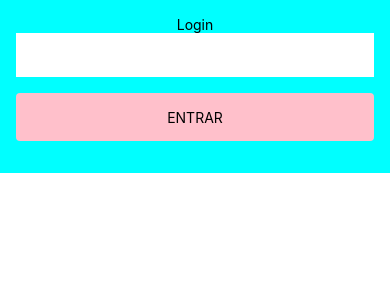
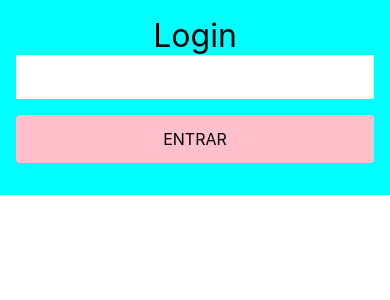
Before and after one commit to RoneryFilho/APP-VENDAS-ONLINE, a React Native app: screen / in a window 390 px wide. Shown: the top 300 px of the page. Built offline with nearby package versions, Linux system fonts and the light colour scheme.

Commit message:
adicionado shared text

```diff
--- a/src/App.tsx
+++ b/src/App.tsx
@@ -1,8 +1,5 @@
 import { SafeAreaView, Text} from 'react-native';
 import Login from './modules/login';
-import { LoginContainer } from './modules/login/styles/login.style';
-import Input from './shared/components/input/input';
-import Button from './shared/components/button/Button';
 
 
 const App = () => {
--- a/src/modules/login/screens/Login.tsx
+++ b/src/modules/login/screens/Login.tsx
@@ -1,7 +1,10 @@
-import { Text, View } from "react-native";
+import { View } from "react-native";
 import { LoginContainer } from "../styles/login.style";
 import Input from "../../../shared/components/input/input";
 import Button from "../../../shared/components/button/Button";
+import Text from "../../../shared/text/text";
+import { Theme } from "../../../shared/themes/theme";
+import { texTypes } from "../../../shared/text/textTypes";
 
 
 
@@ -14,7 +17,7 @@ const Login = () => {
     return (
         <View>
             <LoginContainer>
-                <Text>Login</Text>
+                <Text type={texTypes.TITLE} color={Theme.colors.blackTheme.black}>Login</Text>
                 <Input/>
                 <Button title='ENTRAR' margin='16px' onPress={handleOnPress}/>
             </LoginContainer>
--- a/src/shared/components/button/Button.tsx
+++ b/src/shared/components/button/Button.tsx
@@ -1,5 +1,7 @@
-import { Text, TouchableOpacityProps } from "react-native";
+import { TouchableOpacityProps } from "react-native";
 import { ButtonContainer } from "./button.style";
+import Text from "../../text/text";
+import { Theme } from "../../themes/theme";
 
 interface ButtonProps extends TouchableOpacityProps {
     title: string;
@@ -8,7 +10,7 @@ interface ButtonProps extends TouchableOpacityProps {
 
 const Button = ({title, margin, ...props}: ButtonProps) => {
     return (<ButtonContainer margin={margin} {...props}>
-        <Text>{title}</Text>
+        <Text color={Theme.colors.blackTheme.black}>{title}</Text>
     </ButtonContainer>);
 };
 
--- /dev/null
+++ b/src/shared/text/text.style.ts
@@ -0,0 +1,12 @@
+import styled from "styled-components/native";
+
+interface TextContainerProps {
+    color?: string;
+    fontSize: string;
+}
+
+export const TextContainer = styled.Text<TextContainerProps> `
+    ${(props) => (props.color ? `color : ${props.color}` : '' )}
+
+    font-size: ${(props) => props.fontSize};
+`
--- /dev/null
+++ b/src/shared/text/text.tsx
@@ -0,0 +1,25 @@
+import { TextProps  as TextPropsNative} from "react-native";
+import { TextContainer } from "./text.style";
+import { useMemo } from "react";
+import { texTypes } from "./textTypes";
+
+interface TextProps extends TextPropsNative {
+    color?: string;
+    type?: string;
+}
+
+const Text = ({color, type, ...props}: TextProps) => {
+
+    const handleFontSize = useMemo(() => {
+        switch(type){
+            case texTypes.TITLE:
+                return '32px';
+                default:
+                    return '16px';
+        }
+    }, [type]);
+
+    return  <TextContainer fontSize={handleFontSize} color={color} {...props}/>;
+}
+
+export default Text;
--- /dev/null
+++ b/src/shared/text/textTypes.ts
@@ -0,0 +1,3 @@
+export enum texTypes {
+    TITLE = 'TITLE'
+}
--- /dev/null
+++ b/src/shared/themes/colors.ts
@@ -0,0 +1,13 @@
+
+
+export const grayTheme = {
+    gray80: '#B1BBC2'
+};
+
+export const whiteTheme = {
+    white: '#ffffff'
+}
+
+export const blackTheme = {
+    black: '#000000'
+}
--- /dev/null
+++ b/src/shared/themes/theme.ts
@@ -0,0 +1,9 @@
+import { grayTheme, whiteTheme, blackTheme } from "./colors"
+
+export const Theme = {
+    colors: {
+        grayTheme,
+        whiteTheme,
+        blackTheme,
+    }
+}
```
